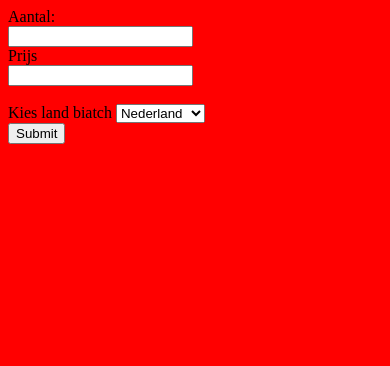
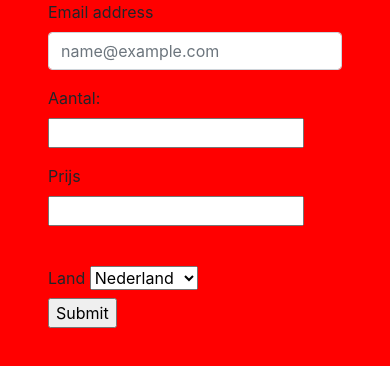
Before and after one commit to TygoHouweling/calculator, a plain HTML site: page index.html in a window 390 px wide. Drawn offline with nearby package versions, Linux system fonts and the light colour scheme.

Commit message:
UI responsive
UI responsive

```diff
--- a/index.html
+++ b/index.html
@@ -4,19 +4,27 @@
     <meta charset="UTF-8">
     <meta http-equiv="X-UA-Compatible" content="IE=edge">
     <meta name="viewport" content="width=device-width, initial-scale=1.0">
+    <link rel="stylesheet" href="https://cdn.jsdelivr.net/npm/bootstrap@4.1.3/dist/css/bootstrap.min.css" integrity="sha384-MCw98/SFnGE8fJT3GXwEOngsV7Zt27NXFoaoApmYm81iuXoPkFOJwJ8ERdknLPMO" crossorigin="anonymous">
     <title>Calculator</title>
     <link rel="stylesheet" href="style/style.css">
 </head>
 <body>
-
-    <form action="action.php" method="post">
-        <label for="num">Aantal:</label><br>
-        <input type="number" id="num" name="num"><br>
-
-        <label for="price">Prijs</label><br>
-        <input type="number" id="price" name="price"><br><br>
-
-        <label for="country">Kies land biatch</label>
+<div class="container flex justify-content-center px-5">
+  <form action="action.php" method="post">
+          <div class="form-group">
+            <label for="exampleFormControlInput1">Email address</label>
+            <input type="email" class="form-control" id="exampleFormControlInput1" placeholder="name@example.com">
+          </div>
+          <div class="form-group">
+            <label for="num">Aantal:</label><br>
+            <input type="number" id="num" name="num"><br>
+          </div>
+          <div class="form-group">
+            <label for="price">Prijs</label><br>
+            <input type="number" id="price" name="price"><br><br>
+          </div>
+          <div class="form-group">
+            <label for="country">Land</label>
           <select id="country" name="country">
           <option value="NE">Nederland</option>
           <option value="BE">Belgie</option>
@@ -25,7 +33,10 @@
           <option value="LU">Luxemburg</option>
           </select><br>
         <input type="submit" value="Submit">
+          </div>
       </form>
+</div>
+
     <script src="javascript/javascript.js"></script>
 </body>
 </html>
```
